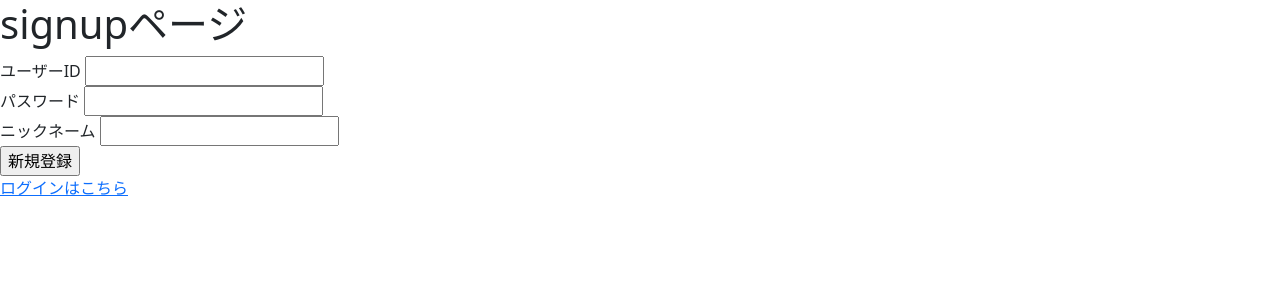
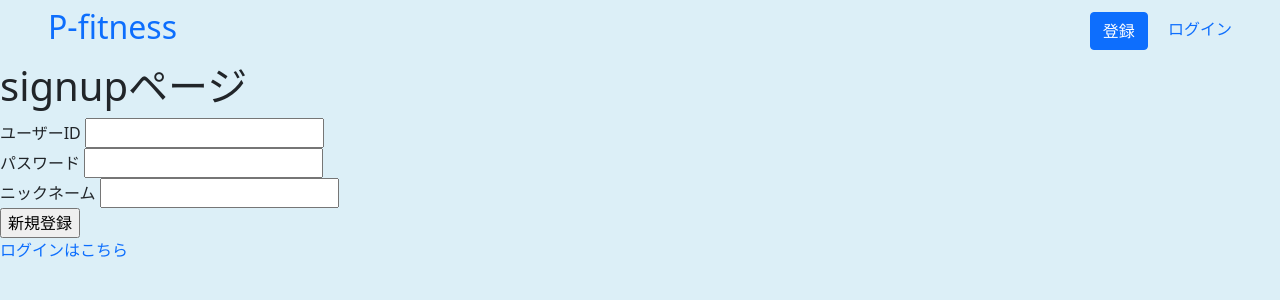
Before and after one commit to Imabeppu0405/P-fitness, a PHP site: page /signup in a window 1280 px wide. Shown: the top 300 px of the page. Run offline with PHP 8.4, Linux system fonts and the light colour scheme.

Commit message:
ヘッダー作成

```diff
--- a/php/partials/header.php
+++ b/php/partials/header.php
@@ -2,6 +2,7 @@
 namespace partials;
 
 use app\core\Message\Msg;
+use app\core\Auth;
 
 function header() {
 ?>
@@ -15,6 +16,20 @@
     <link rel="stylesheet" href="/css/style.css">
   </head>
   <body>
+    <header>
+      <nav class="d-flex align-items-center justify-content-between py-2 px-5">
+          <a class="h2 font-weight-bold" href="<?php the_url('/') ?>">P-fitness</a>
+          <div>
+            <?php if(Auth::isLogin()): ?>
+            <a href="<?php the_url('/') ?>" class="mx-3 h5 pt-2">Home</a>
+            <a href="<?php the_url('logout') ?>" class="btn btn-danger" >ログアウト</a>
+            <?php else: ?>
+            <a href="<?php the_url('signup') ?>" class="btn btn-primary mx-3">登録</a>
+            <a href="<?php the_url('signin') ?>" >ログイン</a>
+            <?php endif; ?>
+          </div>
+      </nav>
+    </header>
 <?php
 Msg::flush();
 }
--- a/public/css/style.css
+++ b/public/css/style.css
@@ -0,0 +1,11 @@
+body {
+  background-color: rgb(220, 239, 247);
+}
+
+a {
+  text-decoration: none;
+}
+
+a:hover {
+
+}
```
